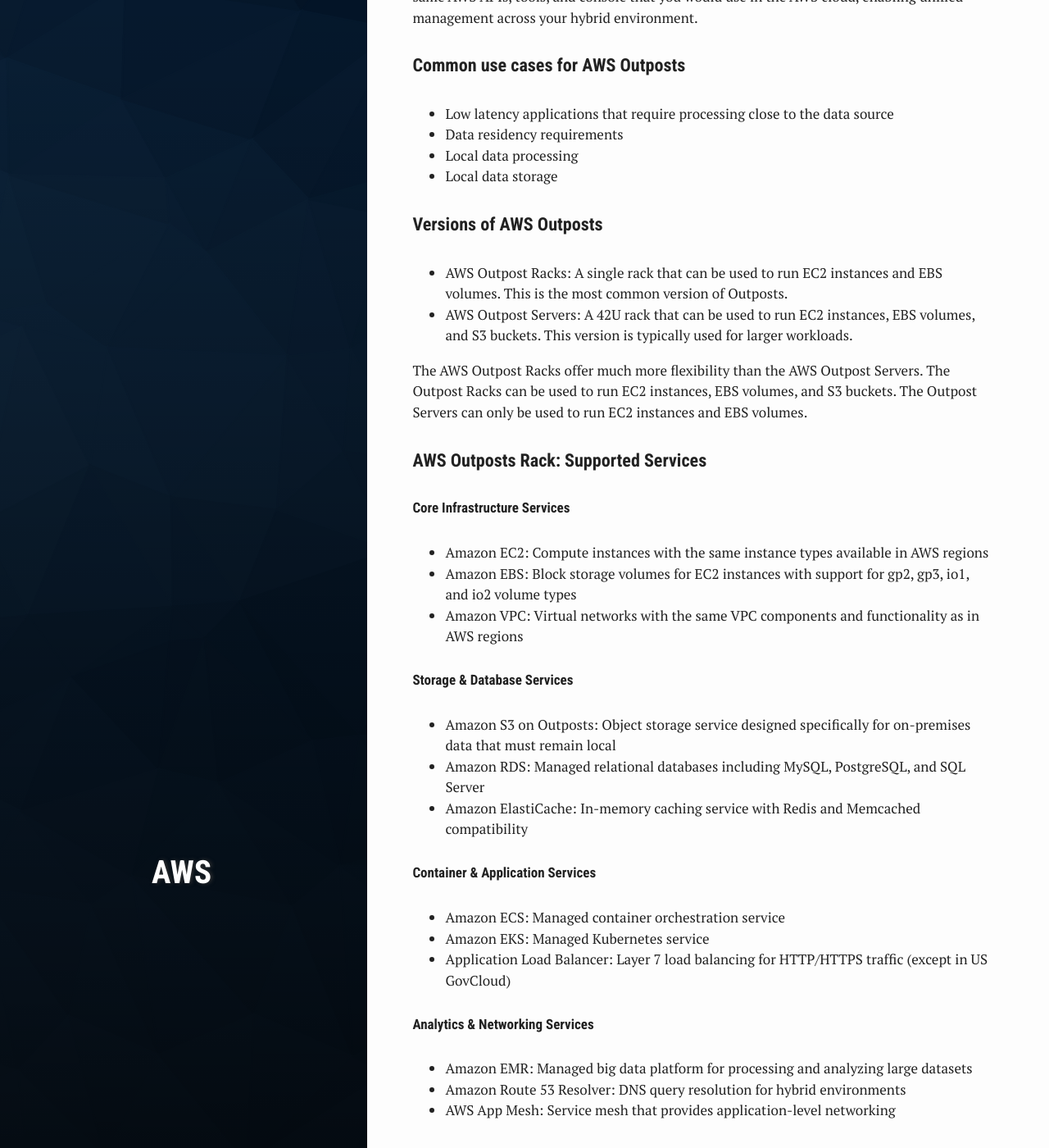
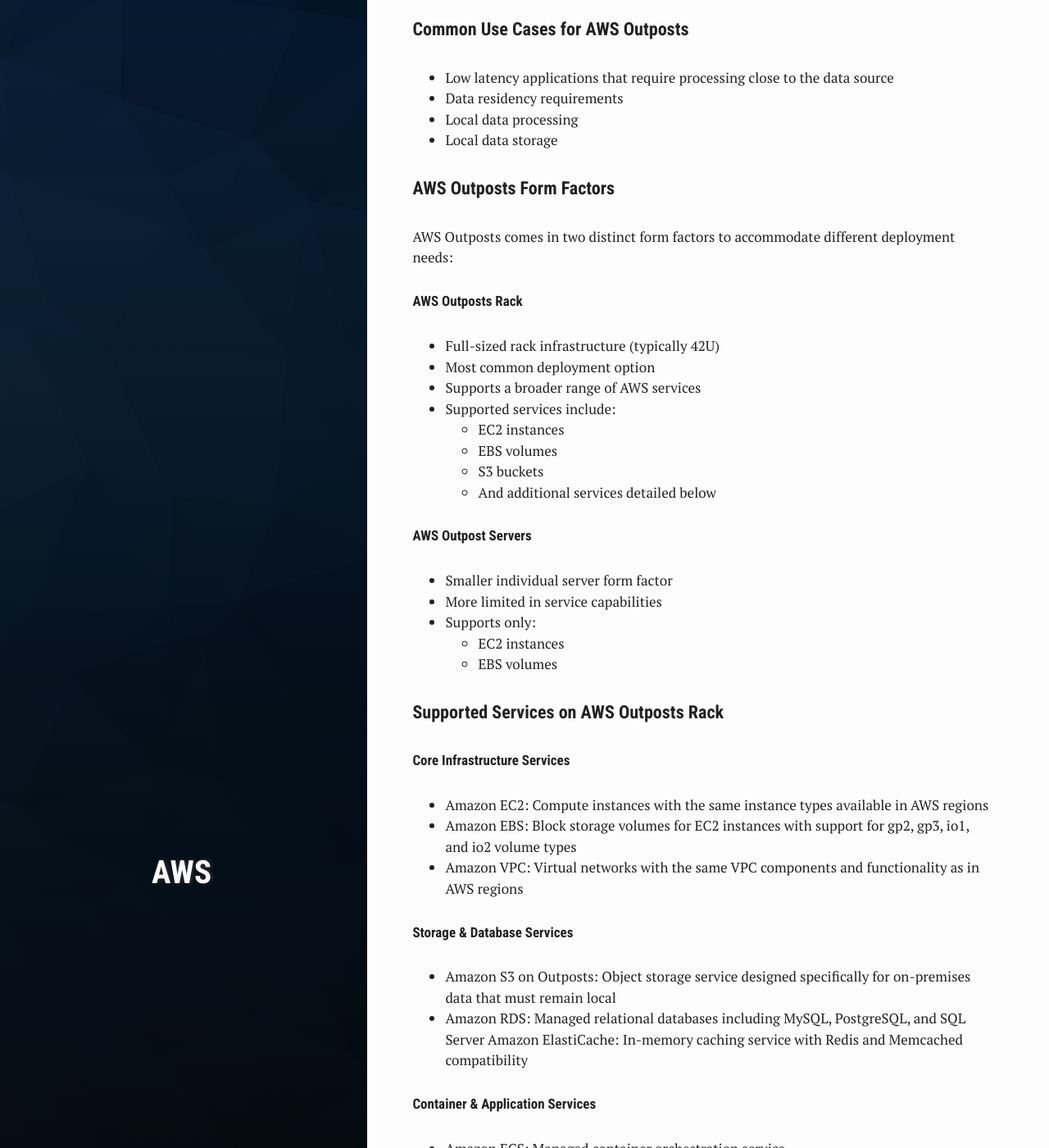
Before and after one commit to qapage/qapage.github.io, a Jekyll site: the page built from _posts/2022-02-11-What-are-AWS-Outposts.md, in a window 1280 px wide and 1400 px high, scrolled down 616 px. Shown: the whole window at 82% size. Built offline with Jekyll 4.4.1, drawn with Linux system fonts in a browser that asks for light colours; some of the changed text lies outside the part shown.

Commit message:
Updated structure and formatting of the AWS Outposts post

```diff
--- a/_posts/2022-02-11-What-are-AWS-Outposts.md
+++ b/_posts/2022-02-11-What-are-AWS-Outposts.md
@@ -5,58 +5,71 @@
 tags: [AWS]
 ---
 
+#### Introduction
 AWS Outposts, introduced in 2019, extends native AWS infrastructure and services into on-premises data centers, creating a seamless hybrid cloud environment. This allows some workloads to be run on premise and some in the cloud. This fully managed solution comes pre-configured at your facility, ready for use.
-
-Outposts require a dedicated connection to its parent AWS region and cannot work in a disconnected environment, as it functions as an extension, rathern than a standalone entity. While AWS handles the management of the Outpost, the customer is responsible for the physical security and power.
 
 Outposts deliver a pool of AWS Compute and Storage capacity deployed in a customer's data center, that operates on AWS designed infrastructure that is optimized for secure, high-performance, and reliable operations. That means customers cannot integrate existing server hardware into an Outpost rack.
 
 The key advantage of Outposts is operational consistency: resources are managed using the same AWS APIs, tools, and console that you would use in the AWS cloud, enabling unified management across your hybrid environment.
 
-#### Common use cases for AWS Outposts
+#### Common Use Cases for AWS Outposts
+
 - Low latency applications that require processing close to the data source
 - Data residency requirements
 - Local data processing
 - Local data storage
 
-#### Versions of AWS Outposts
-- AWS Outpost Racks: A single rack that can be used to run EC2 instances and EBS volumes. This is the most common version of Outposts.
-- AWS Outpost Servers: A 42U rack that can be used to run EC2 instances, EBS volumes, and S3 buckets. This version is typically used for larger workloads.
+#### AWS Outposts Form Factors
+AWS Outposts comes in two distinct form factors to accommodate different deployment needs:
 
-The AWS Outpost Racks offer much more flexibility than the AWS Outpost Servers. The Outpost Racks can be used to run EC2 instances, EBS volumes, and S3 buckets. The Outpost Servers can only be used to run EC2 instances and EBS volumes.
+##### AWS Outposts Rack
 
-#### AWS Outposts Rack: Supported Services
+- Full-sized rack infrastructure (typically 42U)
+- Most common deployment option
+- Supports a broader range of AWS services
+- Supported services include:
+    - EC2 instances
+    - EBS volumes
+    - S3 buckets
+    - And additional services detailed below
 
+##### AWS Outpost Servers
+
+- Smaller individual server form factor
+- More limited in service capabilities
+- Supports only:
+    - EC2 instances
+    - EBS volumes
+
+#### Supported Services on AWS Outposts Rack
 ##### Core Infrastructure Services
+
 - Amazon EC2: Compute instances with the same instance types available in AWS regions
 - Amazon EBS: Block storage volumes for EC2 instances with support for gp2, gp3, io1, and io2 volume types
 - Amazon VPC: Virtual networks with the same VPC components and functionality as in AWS regions
 
 ##### Storage & Database Services
+
 - Amazon S3 on Outposts: Object storage service designed specifically for on-premises data that must remain local
 - Amazon RDS: Managed relational databases including MySQL, PostgreSQL, and SQL Server
-- Amazon ElastiCache: In-memory caching service with Redis and Memcached compatibility
+Amazon ElastiCache: In-memory caching service with Redis and Memcached compatibility
 
 ##### Container & Application Services
+
 - Amazon ECS: Managed container orchestration service
 - Amazon EKS: Managed Kubernetes service
 - Application Load Balancer: Layer 7 load balancing for HTTP/HTTPS traffic (except in US GovCloud)
 
 ##### Analytics & Networking Services
+
 - Amazon EMR: Managed big data platform for processing and analyzing large datasets
 - Amazon Route 53 Resolver: DNS query resolution for hybrid environments
 - AWS App Mesh: Service mesh that provides application-level networking
 
-##### Additional information
-- All services maintain API compatibility with their AWS region counterparts
-- Service updates follow the same release cycle as regional services, with some delay
-- Service availability may vary by AWS region and hardware configuration
+#### Connectivity Requirements
+AWS Outposts requires active connectivity to its parent AWS Region and cannot work in a disconnected environment, as it functions as an extension, rather than a standalone entity. While AWS handles the management of the Outpost, the customer is responsible for the physical security and power.
 
-
-#### AWS Outposts Rack: Unsupported Services
-
-##### Connectivity needs
-AWS Outposts requires active connectivity to its parent AWS Region for several critical services:
+##### Services Requiring Regional Connectivity:
 
 - AWS Identity and Access Management (IAM): All authentication and authorization
 - Amazon ECR (Elastic Container Registry): Container image storage and deployment
@@ -76,4 +89,10 @@
 - Observability Gap: CloudWatch logs and event data will not be collected or propagated
 - Authentication Issues: IAM-dependent services may experience degraded functionality
 
-AWS Outposts are FedRAMP compliant. The customer is responsible for the phyical and environmental controls of the AWS Outpost.
+#### Additional Information
+
+- All services maintain API compatibility with their AWS region counterparts
+- Service updates follow the same release cycle as regional services, with some delay
+- Service availability may vary by AWS region and hardware configuration
+- AWS Outposts are FedRAMP compliant
+- The customer is responsible for the physical and environmental controls of the AWS Outpost
```
